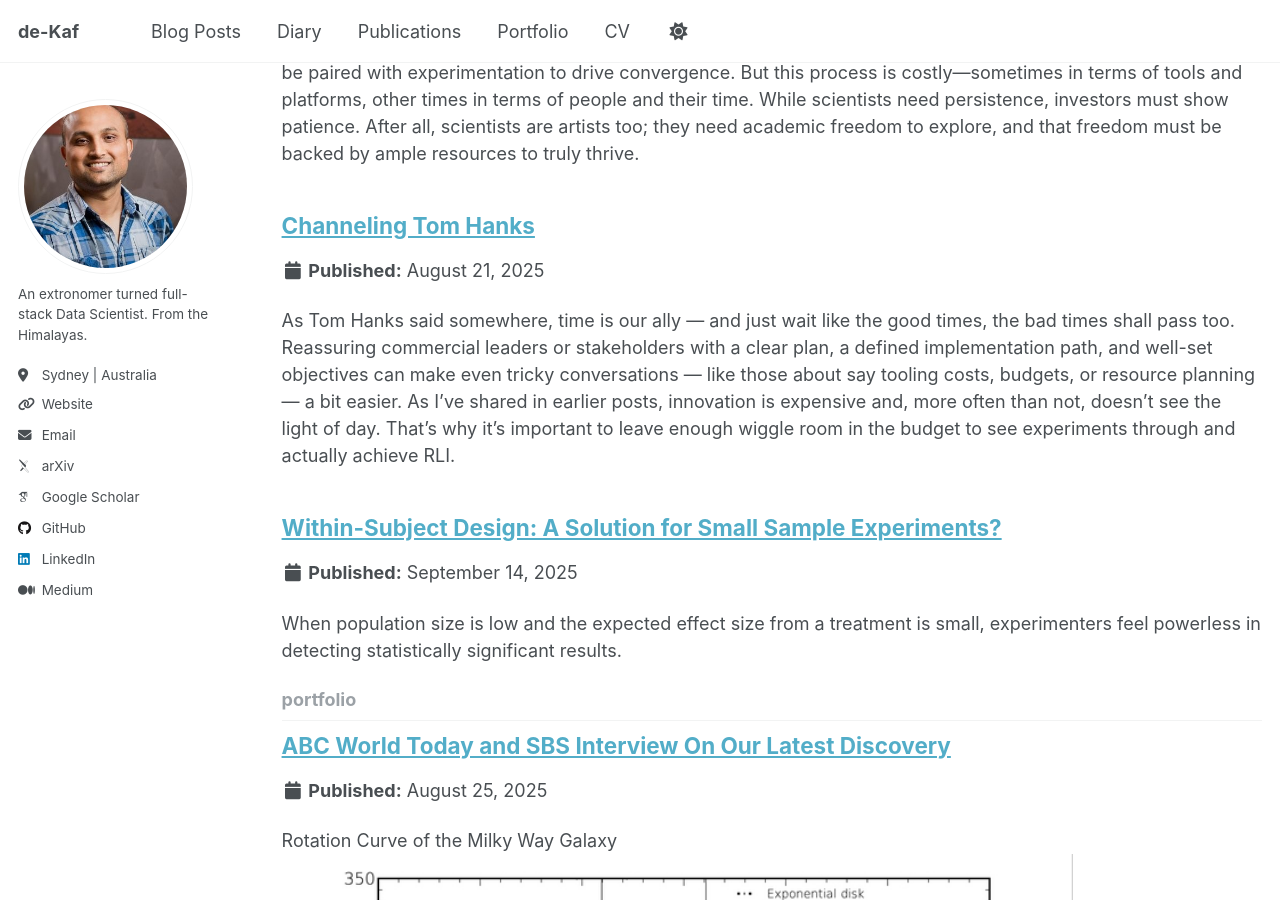
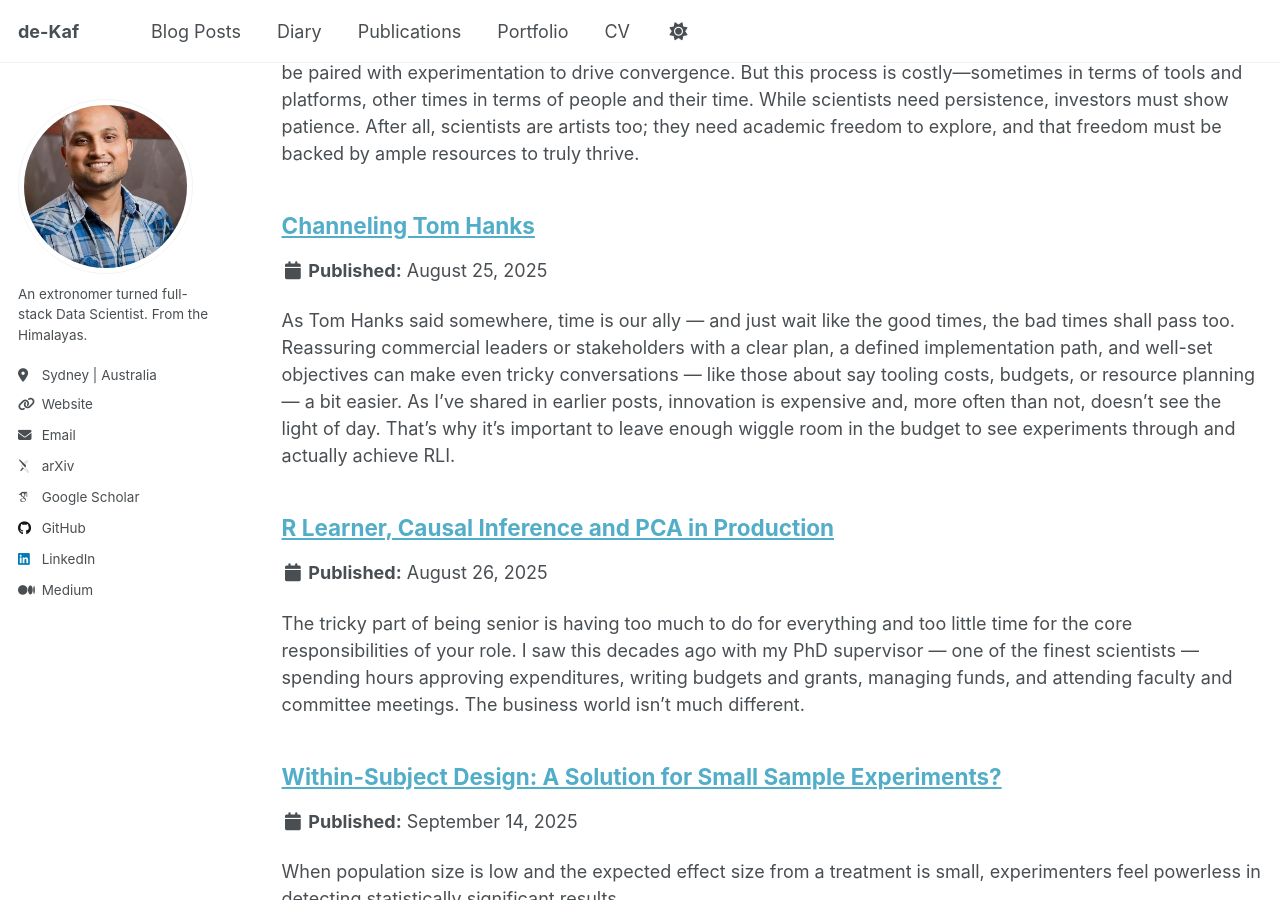
Before and after one commit to pkaf/pkaf.github.io, a Jekyll site: the page built from _pages/collection-archive.html, in a window 1280 px wide and 900 px high, scrolled down 1085 px. Built offline with Jekyll 4.4.1, drawn with Linux system fonts in a browser that asks for light colours; some web fonts are replaced; a script that is not in the unit is left out.

Commit message:
diary-log-6-amended

```diff
--- a/_diary/2025-08-21-log6.md
+++ b/_diary/2025-08-25-log6.md
@@ -1,6 +1,6 @@
 ---
 title: "Channeling Tom Hanks"
-date: 2025-08-21
+date: 2025-08-25
 tags: [diary]
 ---
 
--- /dev/null
+++ b/_diary/2025-08-26-log7.md
@@ -0,0 +1,13 @@
+---
+title: "R Learner, Causal Inference and PCA in Production"
+date: 2025-08-26
+tags: [diary, draft]
+---
+
+The tricky part of being senior is having too much to do for everything and too little time for the core responsibilities of your role. I saw this decades ago with my PhD supervisor — one of the finest scientists — spending hours approving expenditures, writing budgets and grants, managing funds, and attending faculty and committee meetings. The business world isn’t much different.
+
+The bright side of senior roles, however, is the occasional opportunity to learn from eager and talented team members. It’s a pleasure to sit in a meeting with one of our brightest minds, discussing aspects of causal inference, including the challenge of properly validating CI models due to counterfactuals.
+
+In causal inference, we often want to estimate heterogeneous treatment effects (HTE) — how a treatment or intervention’s effect varies across individuals or contexts. Classical approaches include T-learner (Fit separate models for treatment and control, then subtract predictions.) and S-learner (Fit a single model with treatment as a feature). The R-Learner, however, is a more robust, flexible approach that combines the advantages of these methods while being orthogonal to nuisance estimation, which reduces bias and improves efficiency — especially with high-dimensional covariates. It can, however, be computationally challenging when the feature count is massive. PCA or regularisation can help.
+
+It got us to thinking about PCA and how it can be productionized. Can we treat it like normalization — fit a scaler on the training set and apply the same to the test set? I don’t think PCA works exactly like that, because while we can control the number of eigenvectors, the actual mapping can vary.
```
